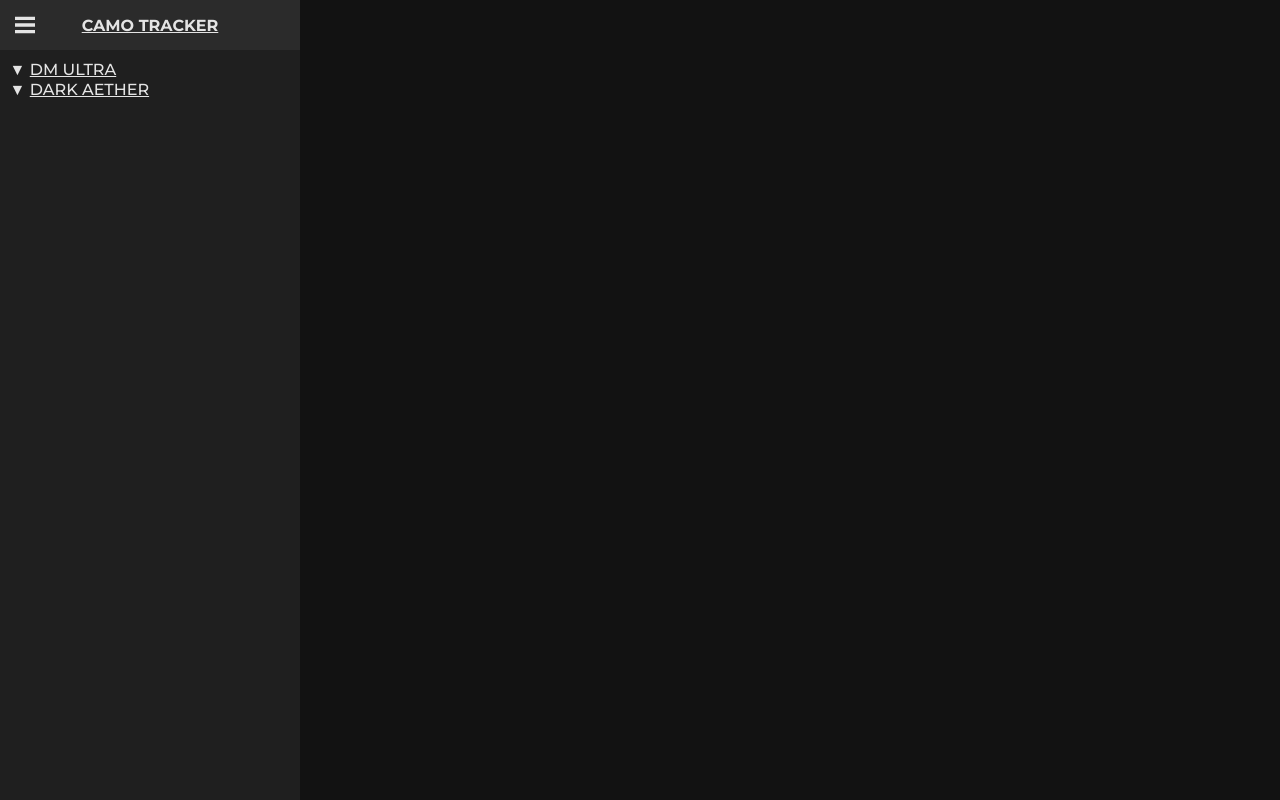
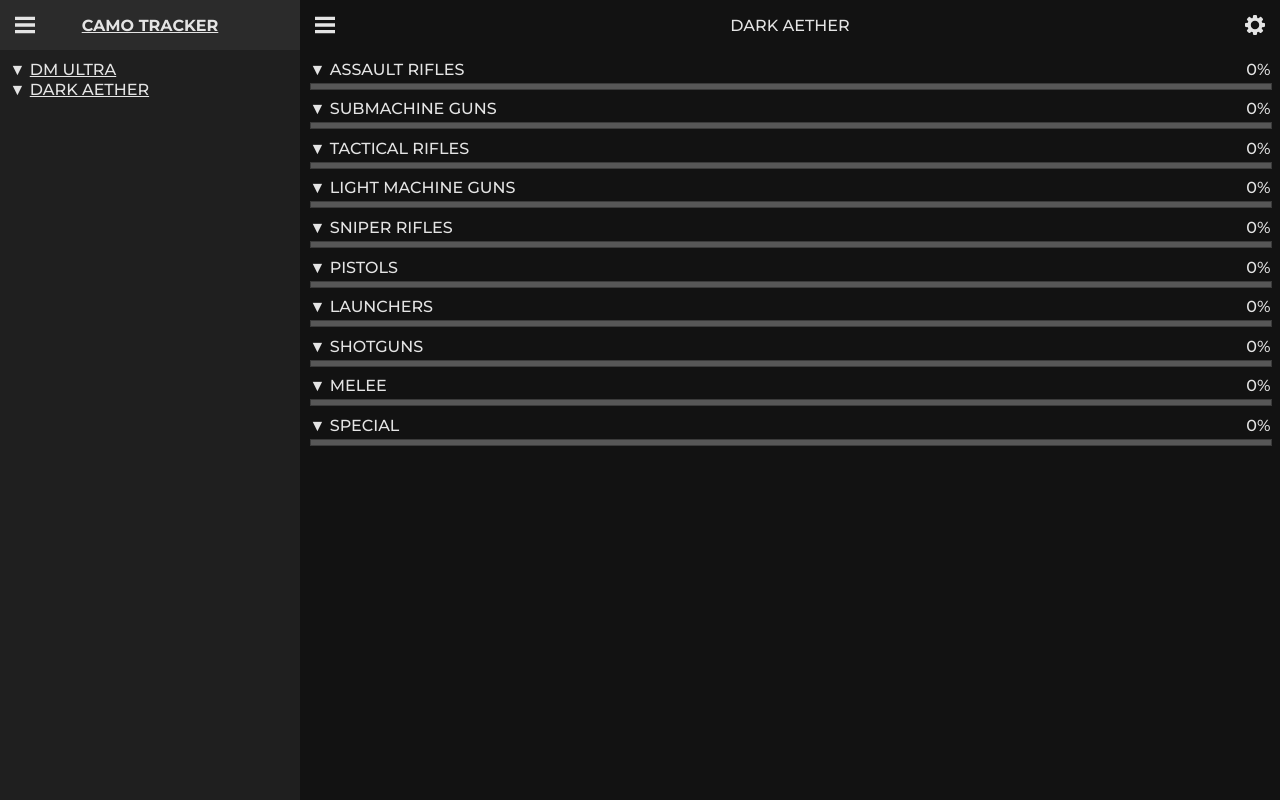
Before and after one commit to Hartaithan/camo-tracker, a React (Create React App) app: page /camo-tracker/da in a window 1280 px wide. Built offline with nearby package versions, Linux system fonts and the light colour scheme.

Commit message:
changes paths

```diff
--- a/src/App.js
+++ b/src/App.js
@@ -14,16 +14,16 @@ function App() {
 	return (
 		<div className="tracker">
 			<Sidebar />
-			<Route exact path="/">
+			<Route exact path="/camo-tracker/">
 				<MainPage />
 			</Route>
-			<Route path="/dm">
+			<Route path="/camo-tracker/dm">
 				<MasterPage />
 			</Route>
-			<Route path="/da">
+			<Route path="/camo-tracker/da">
 				<MasterPage />
 			</Route>
-			<Route path="/weapon">
+			<Route path="/camo-tracker/weapon">
 				<WeaponPage />
 			</Route>
 		</div>
--- a/src/components/headerComponent.js
+++ b/src/components/headerComponent.js
@@ -9,16 +9,21 @@ function Header() {
 
 	function findTitle() {
 		let title = "";
-		if (paths[1] === "") {
+		console.log("путь[1]: " + paths[1])
+		console.log("путь[2]: " + paths[2])
+		console.log("путь[3]: " + paths[3])
+		if (paths[1] === "camo-tracker") {
 			title = "MAIN";
-		} else if (paths[1] === "dm") {
+		}
+		if (paths[2] === "dm") {
 			title = "DM ULTRA";
-		} else if (paths[1] === "da") {
+		} else if (paths[2] === "da") {
 			title = "DARK AETHER";
-		} else if (paths[1] === "weapon") {
-			const [id_mast, id_cat, id_weap] = paths[2].split("_");
+		} else if (paths[2] === "weapon") {
+			const [id_mast, id_cat, id_weap] = paths[3].split("_");
 			title = id_mast.toUpperCase() + " | " + db_main[id_cat - 1].weapons[id_weap - 1].name.toUpperCase();
 		}
+		console.log("тайтл: " + title)
 		return title;
 	}
 
--- a/src/components/sidebarComponent.js
+++ b/src/components/sidebarComponent.js
@@ -17,19 +17,19 @@ function Sidebar() {
 					</svg>
 				</div>
 				<div className="tracker_sidebar_header_link">
-					<Link to="/">CAMO TRACKER</Link>
+					<Link to="/camo-tracker/">CAMO TRACKER</Link>
 				</div>
 			</div>
 			<div className="tracker_sidebar_container">
 				<div className="tracker_sidebar_container_collapse">
-					<Collapsible handleTriggerClick={() => dispatch({ type: "TOGGLE_COLLAPSIBLE", mast: "dm", id: 0 })} open={sidebarState.collapsibleIsOpen.dm[0] ? true : false} trigger="▼ " triggerSibling={() => <Link to="/dm">DM ULTRA</Link>} transitionTime={100}>
+					<Collapsible handleTriggerClick={() => dispatch({ type: "TOGGLE_COLLAPSIBLE", mast: "dm", id: 0 })} open={sidebarState.collapsibleIsOpen.dm[0] ? true : false} trigger="▼ " triggerSibling={() => <Link to="/camo-tracker/dm">DM ULTRA</Link>} transitionTime={100}>
 						{items.map((item, index) => (
 							<div key={"dm" + item.name}>
 								<Collapsible handleTriggerClick={() => dispatch({ type: "TOGGLE_COLLAPSIBLE", mast: "dm", id: index + 1 })} open={sidebarState.collapsibleIsOpen.dm[index + 1] ? true : false} trigger="&emsp;▼ " triggerSibling={() => <span>{item.name.toUpperCase()}</span>} transitionTime={100}>
 									{item.weapons.map((weapon) => (
 										<div key={"dm" + weapon.name}>
 											<span>
-												&emsp;&emsp;&emsp;<Link to={"/weapon/" + "dm_" + item.id + "_" + weapon.id}>{weapon.name.toUpperCase()}</Link>
+												&emsp;&emsp;&emsp;<Link to={"/camo-tracker/weapon/" + "dm_" + item.id + "_" + weapon.id}>{weapon.name.toUpperCase()}</Link>
 											</span>
 										</div>
 									))}
@@ -39,14 +39,14 @@ function Sidebar() {
 					</Collapsible>
 				</div>
 				<div className="tracker_sidebar_container_collapse">
-					<Collapsible handleTriggerClick={() => dispatch({ type: "TOGGLE_COLLAPSIBLE", mast: "da", id: 0 })} open={sidebarState.collapsibleIsOpen.da[0] ? true : false} trigger="▼ " triggerSibling={() => <Link to="/da">DARK AETHER</Link>} transitionTime={100}>
+					<Collapsible handleTriggerClick={() => dispatch({ type: "TOGGLE_COLLAPSIBLE", mast: "da", id: 0 })} open={sidebarState.collapsibleIsOpen.da[0] ? true : false} trigger="▼ " triggerSibling={() => <Link to="/camo-tracker/da">DARK AETHER</Link>} transitionTime={100}>
 						{items.map((item, index) => (
 							<div key={"da" + item.name}>
 								<Collapsible handleTriggerClick={() => dispatch({ type: "TOGGLE_COLLAPSIBLE", mast: "da", id: index + 1 })} open={sidebarState.collapsibleIsOpen.da[index + 1] ? true : false} trigger="&emsp;▼ " triggerSibling={() => <span>{item.name.toUpperCase()}</span>} transitionTime={100}>
 									{item.weapons.map((weapon) => (
 										<div key={"da" + weapon.name}>
 											<span>
-												&emsp;&emsp;&emsp;<Link to={"/weapon/" + "da_" + item.id + "_" + weapon.id}>{weapon.name.toUpperCase()}</Link>
+												&emsp;&emsp;&emsp;<Link to={"/camo-tracker/weapon/" + "da_" + item.id + "_" + weapon.id}>{weapon.name.toUpperCase()}</Link>
 											</span>
 										</div>
 									))}
--- a/src/pages/masterPage.js
+++ b/src/pages/masterPage.js
@@ -7,7 +7,7 @@ import Header from "../components/headerComponent";
 
 function MasterPage() {
 	const paths = useLocation().pathname.split("/");
-	const id_mast = paths[1];
+	const id_mast = paths[2];
 
 	const db_main = useSelector((state) => state.mainDatabase);
 	const sidebarState = useSelector((state) => state.sidebar);
@@ -24,8 +24,6 @@ function MasterPage() {
 	};
 
 	function MasterWeaponList({ items, index }) {
-		const [open, setOpen] = React.useState(false);
-
 		function calcProc(id_cat) {
 			let n = 0;
 			let length = 0;
@@ -60,7 +58,7 @@ function MasterPage() {
 					<div className="tracker_master_container_weaponlist">
 						{items.weapons.map((weapon) => (
 							<div className="tracker_master_container_weaponlist_weaponcontainer" key={weapon.id}>
-								<Link className="tracker_master_container_weaponlist_weaponcontainer_card" to={"/weapon/" + id_mast + "_" + items.id + "_" + weapon.id} style={weapon.name.length > 10 ? { fontSize: 2 + "vh" } : {}}>
+								<Link className="tracker_master_container_weaponlist_weaponcontainer_card" to={"/camo-tracker/weapon/" + id_mast + "_" + items.id + "_" + weapon.id} style={weapon.name.length > 10 ? { fontSize: 2 + "vh" } : {}}>
 									{weapon.name.toUpperCase()}
 								</Link>
 								<div className="tracker_master_container_weaponlist_weaponcontainer_yellowbar" style={{ width: calcProcWeap(items.id, weapon.id) }}></div>
--- a/src/pages/weaponPage.js
+++ b/src/pages/weaponPage.js
@@ -5,7 +5,7 @@ import Header from "../components/headerComponent";
 
 function WeaponPage() {
 	const paths = useLocation().pathname.split("/");
-	const [id_mast, id_cat, id_weap] = paths[2].split("_");
+	const [id_mast, id_cat, id_weap] = paths[3].split("_");
 
 	const db_main = useSelector((state) => state.mainDatabase);
 	const db_camos = useSelector((state) => (id_mast === "dm" ? state.dmDatabase : state.daDatabase));
```
Also changed, not shown: 1 other file (tests, documents, lock files or other folders).
